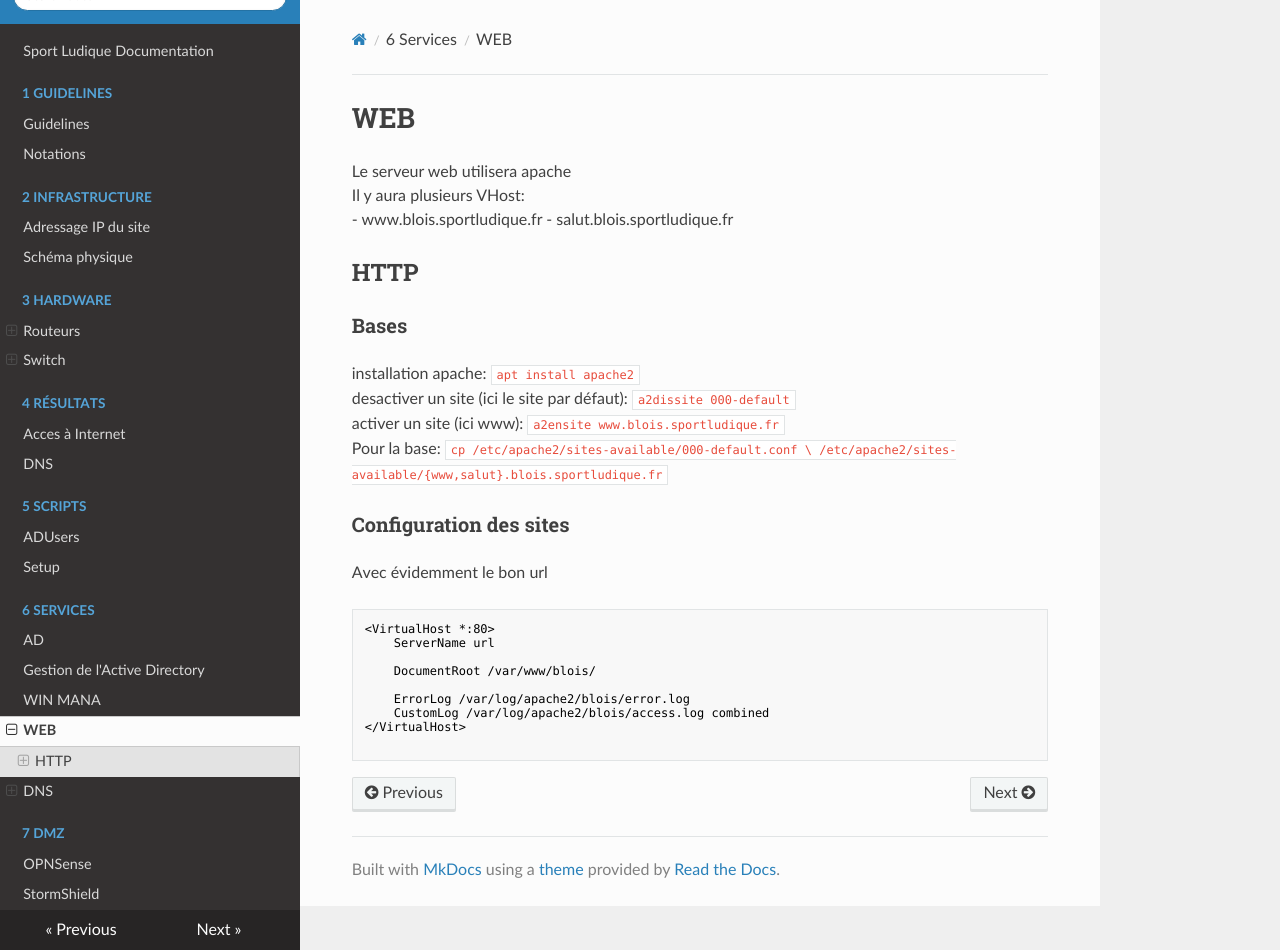
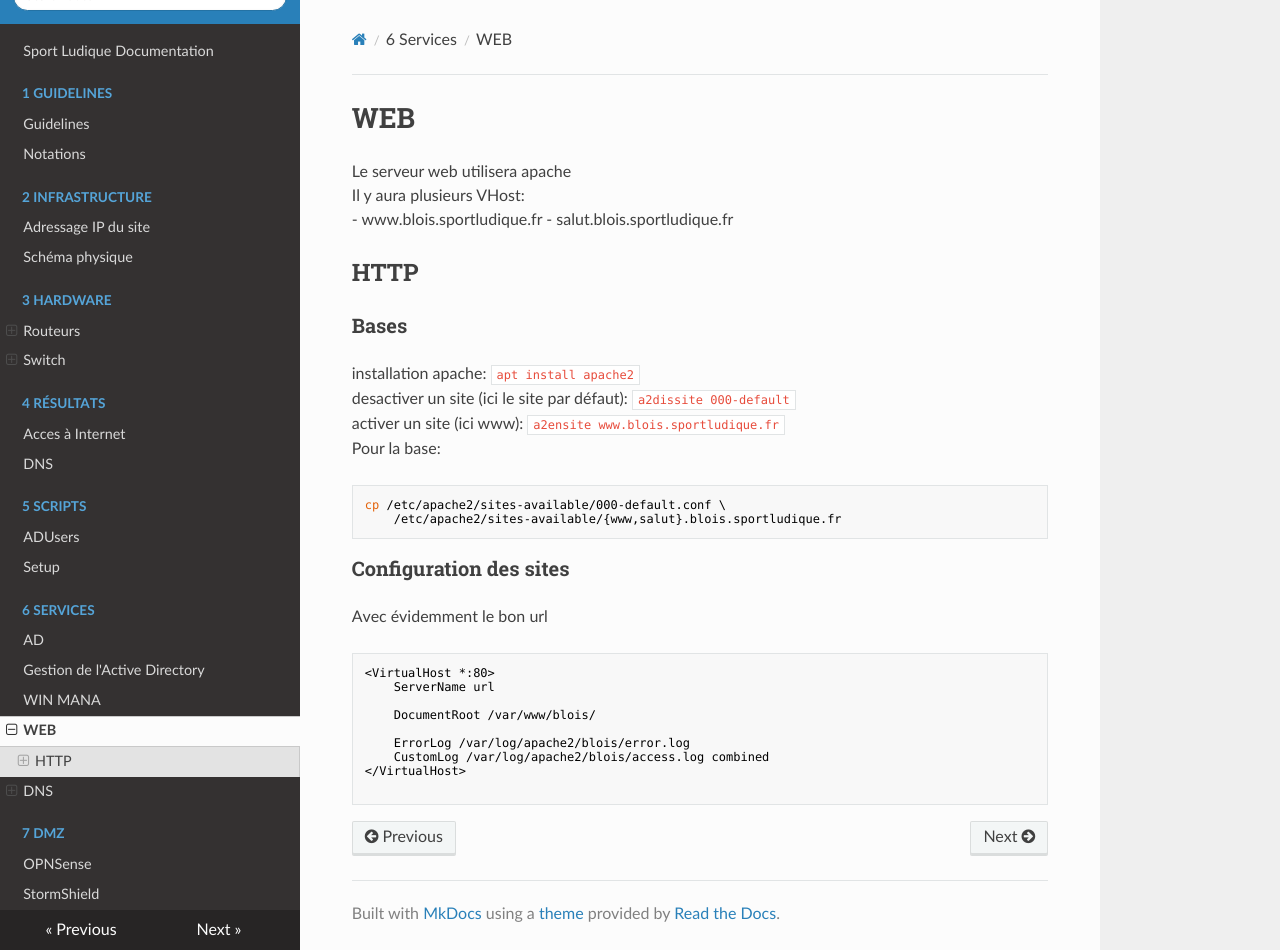
Before and after one commit to DSISportLudique/SportLudique2Doc, an MkDocs documentation site: the page built from docs/6 - Services/web.md, in a window 1280 px wide and 950 px high. Built offline with MkDocs 1.6.1, drawn with Linux system fonts in a browser that asks for light colours; nearby versions of some CDN libraries.

Commit message:
better display of a long cmd

````diff
--- a/docs/6 - Services/web.md
+++ b/docs/6 - Services/web.md
@@ -11,7 +11,11 @@ Il y aura plusieurs VHost:
 installation apache: `apt install apache2`
 desactiver un site (ici le site par défaut): `a2dissite 000-default`
 activer un site (ici www): `a2ensite www.blois.sportludique.fr`
-Pour la base: `cp /etc/apache2/sites-available/000-default.conf \ /etc/apache2/sites-available/{www,salut}.blois.sportludique.fr`
+Pour la base:
+```
+cp /etc/apache2/sites-available/000-default.conf \
+    /etc/apache2/sites-available/{www,salut}.blois.sportludique.fr
+```
 
 ### Configuration des sites
 Avec évidemment le bon url
````
